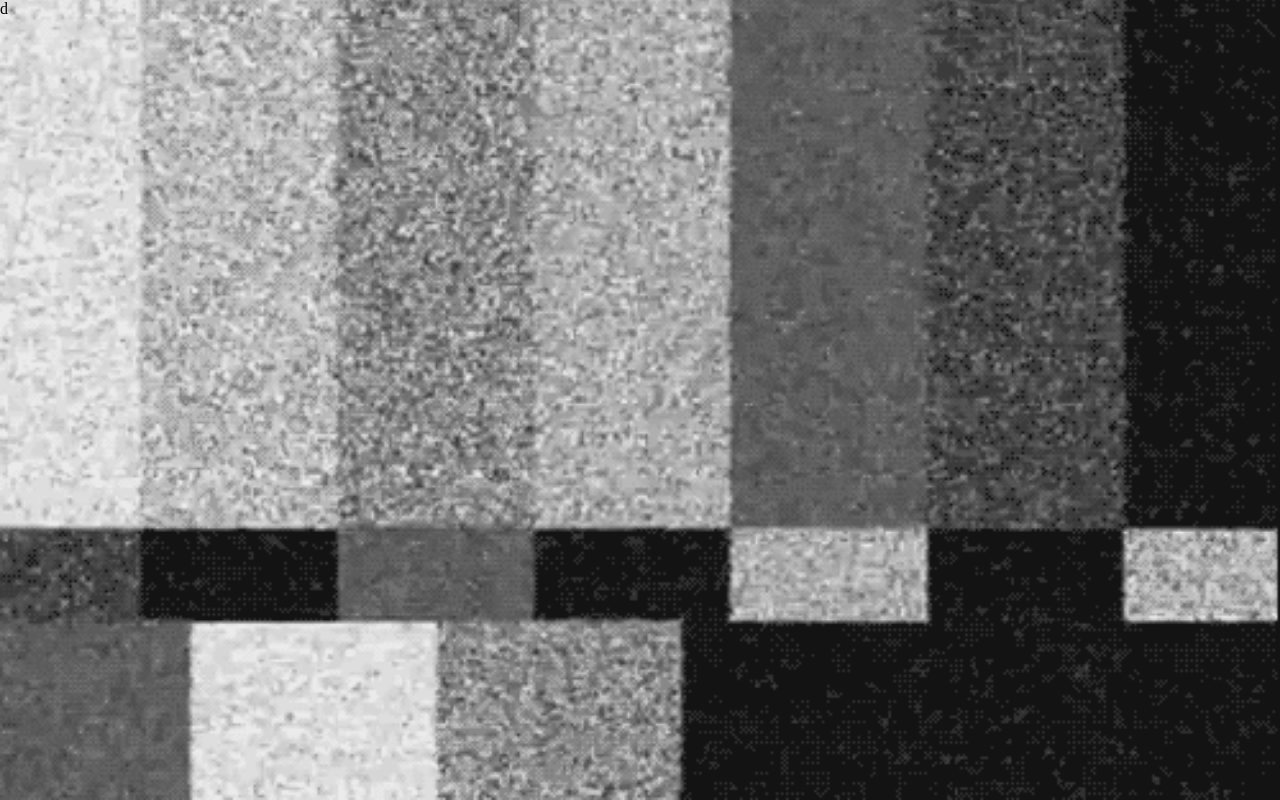
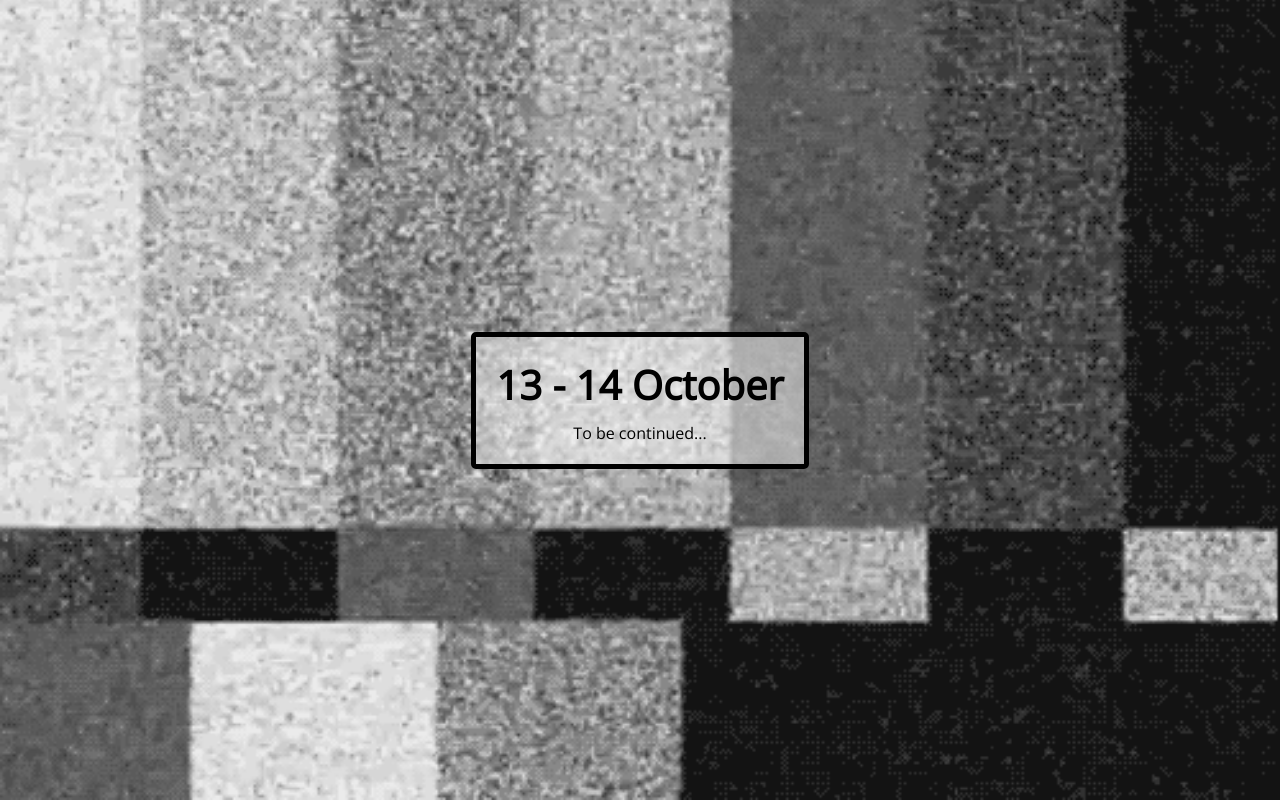
Before and after one commit to Jdruwe/weekend-x, an Angular app: page / in a window 1280 px wide. Built offline with nearby package versions, Linux system fonts and the light colour scheme.

Commit message:
Added to be continued message

```diff
--- a/src/app/app.component.css
+++ /dev/null
@@ -1,5 +0,0 @@
-.container {
-  background-image: url("/assets/television.gif");
-  background-position: bottom;
-  background-size: cover;
-}
--- a/src/app/app.component.html
+++ b/src/app/app.component.html
@@ -1,3 +1,6 @@
-<div class="container" fxFlexFill fxLayout="row">
-  <div fxFlex>d</div>
+<div fxFlexFill fxLayout="column" fxLayoutAlign="center center" class="background">
+  <div class="container">
+    <h1>13 - 14 October</h1>
+    <p>To be continued...</p>
+  </div>
 </div>
--- /dev/null
+++ b/src/app/app.component.scss
@@ -0,0 +1,22 @@
+.background {
+  background-image: url("/assets/television.gif");
+  background-position: bottom;
+  background-size: cover;
+
+  .container {
+
+    background-color: rgba(255, 255, 255, 0.5);
+    padding: 20px;
+    border: 5px solid black;
+    border-radius: 5px;
+    text-align: center;
+    color: black;
+    font-family: 'Open Sans', sans-serif;
+
+    h1 {
+      font-size: 30pt;
+      margin-bottom: 10px;
+    }
+
+  }
+}
--- a/src/app/app.component.ts
+++ b/src/app/app.component.ts
@@ -3,7 +3,7 @@ import { Component } from '@angular/core';
 @Component({
   selector: 'app-root',
   templateUrl: './app.component.html',
-  styleUrls: ['./app.component.css']
+  styleUrls: ['./app.component.scss']
 })
 export class AppComponent {
   title = 'app';
--- a/src/index.html
+++ b/src/index.html
@@ -7,6 +7,8 @@
 
   <meta name="viewport" content="width=device-width, initial-scale=1">
   <link rel="icon" type="image/x-icon" href="favicon.ico">
+  <link href="https://fonts.googleapis.com/css?family=Open+Sans" rel="stylesheet">
+
 </head>
 <body>
   <app-root></app-root>
```
Also changed, not shown: .angular-cli.json.
